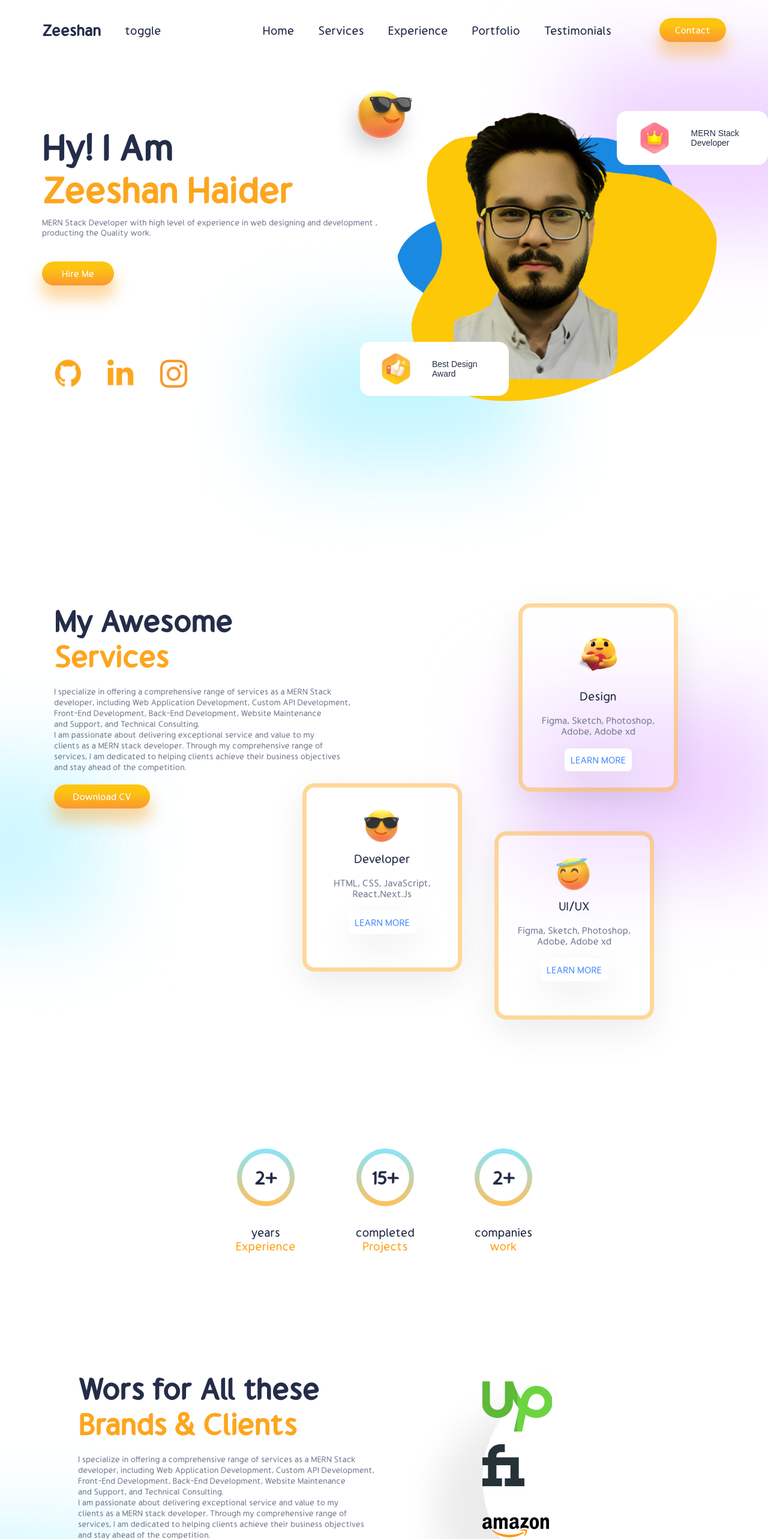
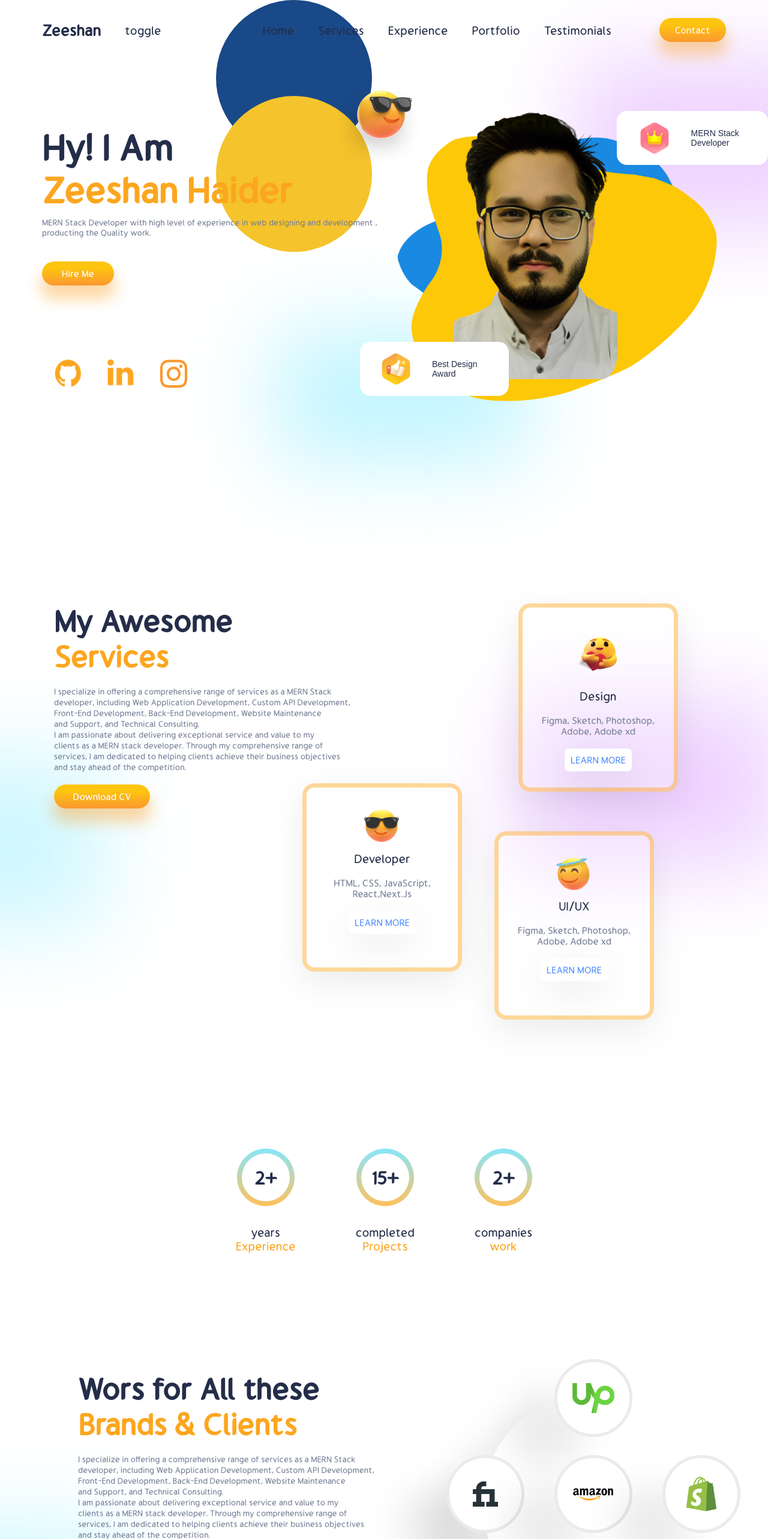
Before and after one commit to zeeshanhaider538/ZEESHAN-HAIDER-Portfolio, a React (Create React App) app: page / in a window 1280 px wide. Shown: the top 2566 px of the page at 60% size. Built offline with nearby package versions, Linux system fonts and the light colour scheme.

Commit message:
works sections

```diff
--- a/src/Components/Works/Works.css
+++ b/src/Components/Works/Works.css
@@ -1,18 +1,76 @@
-.works{
+.works {
   padding: 0 3rem 0 3rem;
   display: flex;
   height: 90vh;
   margin-top: 4rem;
 }
 /* right side */
-.w-right{
+.w-right {
   position: relative;
 }
-.w-mainCircle{
+.w-mainCircle {
   left: 9rem;
   position: relative;
   width: 18rem;
   height: 18rem;
   border-radius: 100%;
   box-shadow: var(--smboxShadow);
+  top: 2rem;
+  background: white;
 }
+.w-mainCircle > * {
+  position: absolute;
+}
+.w-mainCircle > :nth-child(1) {
+  top: -3rem;
+  left: 6rem;
+}
+.w-mainCircle > :nth-child(2) {
+  left: -3rem;
+  top: 5rem;
+}
+.w-mainCircle > :nth-child(3) {
+  left: 6rem;
+  top: 5rem;
+}
+.w-mainCircle > :nth-child(4) {
+  left: 15rem;
+  top: 5rem;
+}
+.w-mainCircle > :nth-child(5) {
+  left: 6rem;
+  top: 13rem;
+}
+.w-secCircle {
+  width: 6rem;
+  height: 6rem;
+  position: absolute;
+  border-radius: 100%;
+  border: 5px solid #ebebeb;
+  display: flex;
+  align-items: center;
+  justify-content: center;
+  background: none;
+  box-shadow: var(--smboxShadow);
+  background: white;
+}
+.w-secCircle > img {
+  transform: scale(0.6);
+}
+.w-backCircle {
+  position: absolute;
+  height: 13rem;
+  width: 13rem;
+  border-radius: 100%;
+  z-index: -1;
+}
+.blueCircle {
+  background: #194988;
+  left: 18rem;
+  top: 0rem;
+}
+.yellowCircle {
+  background: #f5c32c;
+  left: 18rem;
+  top: 8rem;
+}
```
Lines whose indentation alone changed are shown as unchanged.
